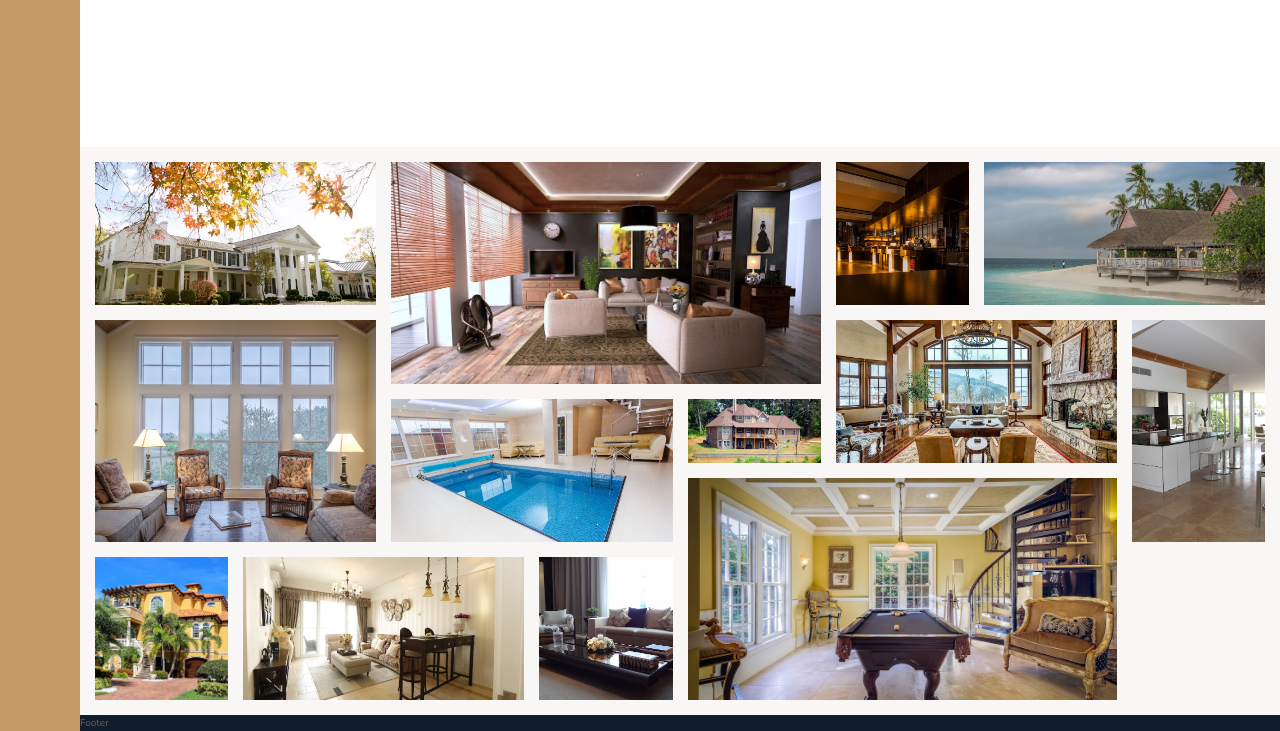
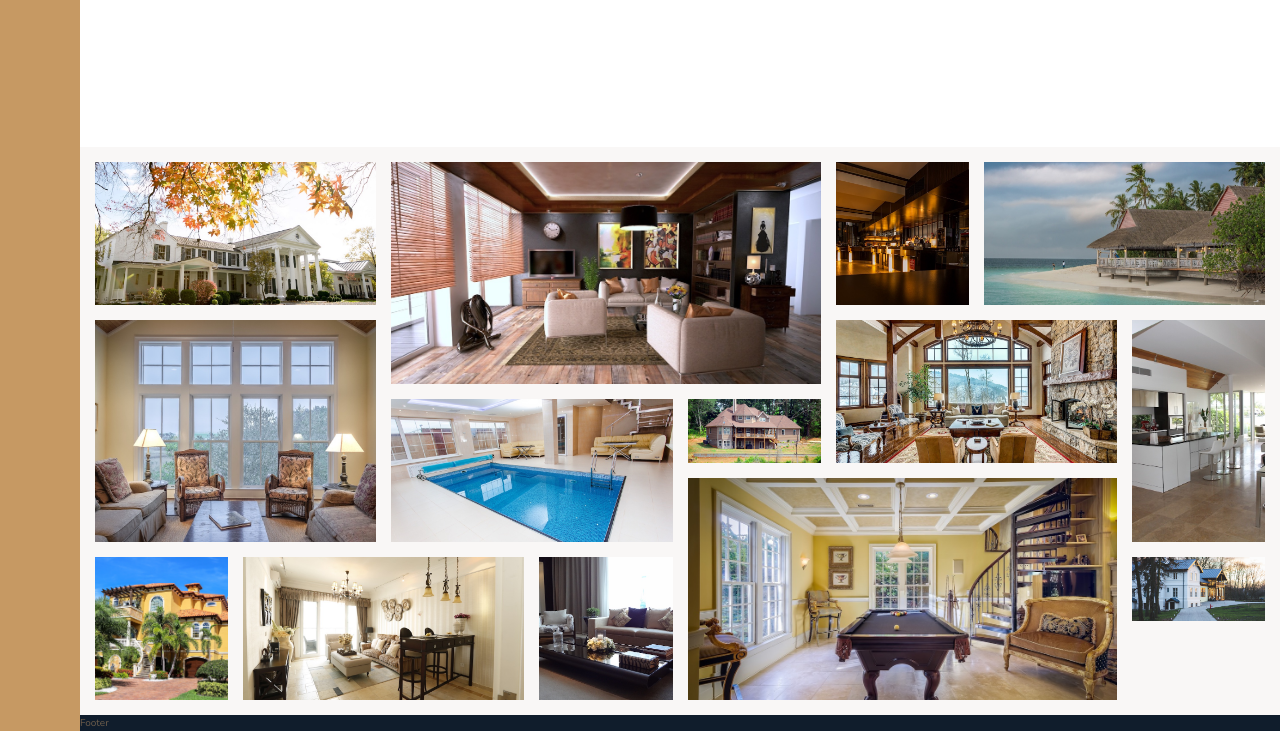
Before and after one commit to rnorman24/Nexter, a website: page index.html in a window 1280 px wide. Shown: the part 2983-3714 px from the top of the page. Drawn offline with nearby package versions, Linux system fonts and the light colour scheme.

Commit message:
add gallery section

```diff
--- a/index.html
+++ b/index.html
@@ -361,6 +361,9 @@
       <figure class="gallery__item gallery__item--13">
         <img src="img/gal-13.jpeg" alt="Gallery image 13" class="gallery__img" />
       </figure>
+      <figure class="gallery__item gallery__item--14">
+        <img src="img/gal-14.jpeg" alt="Gallery image 14" class="gallery__img" />
+      </figure>
     </section>
 
     <footer class="footer">
```
